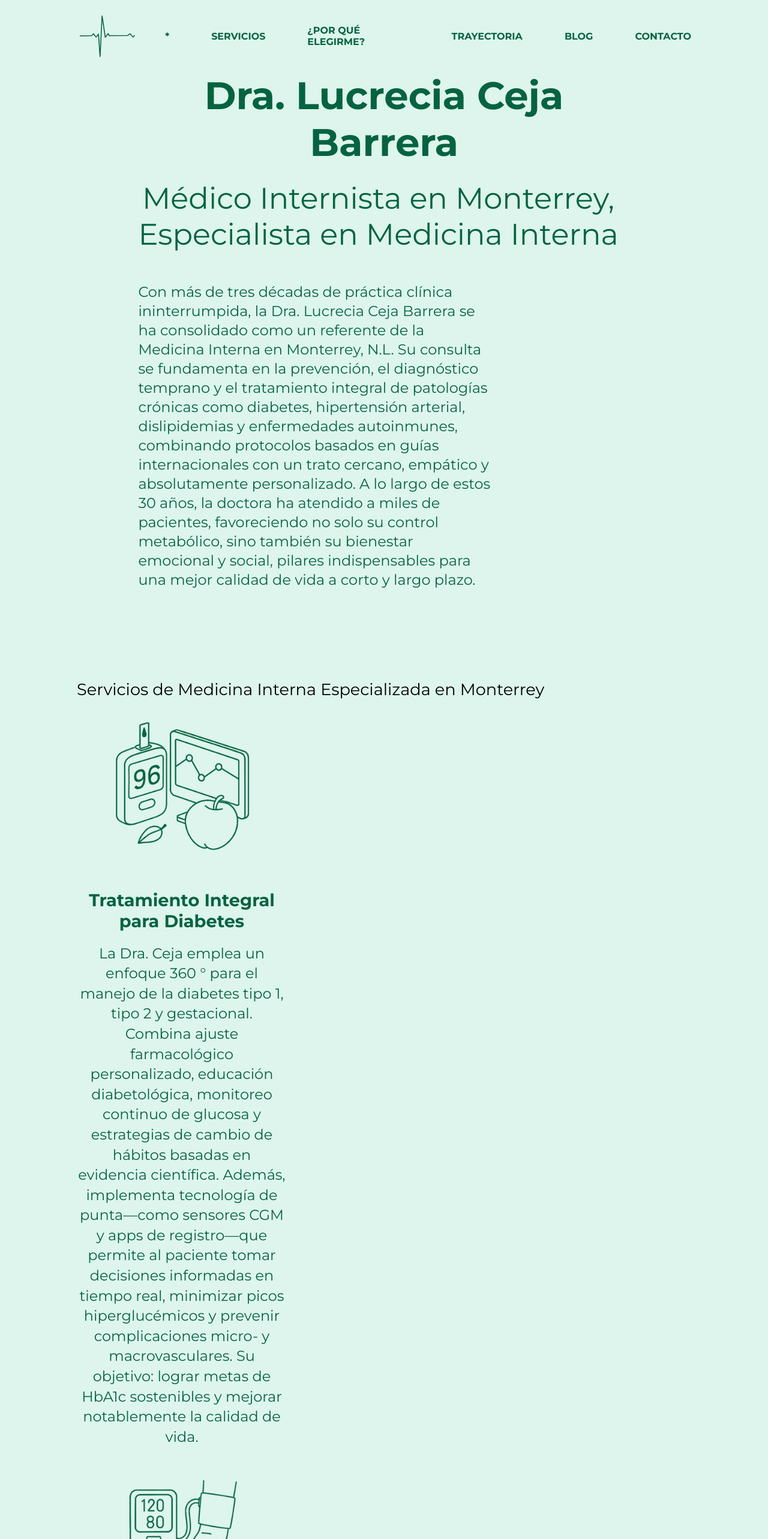
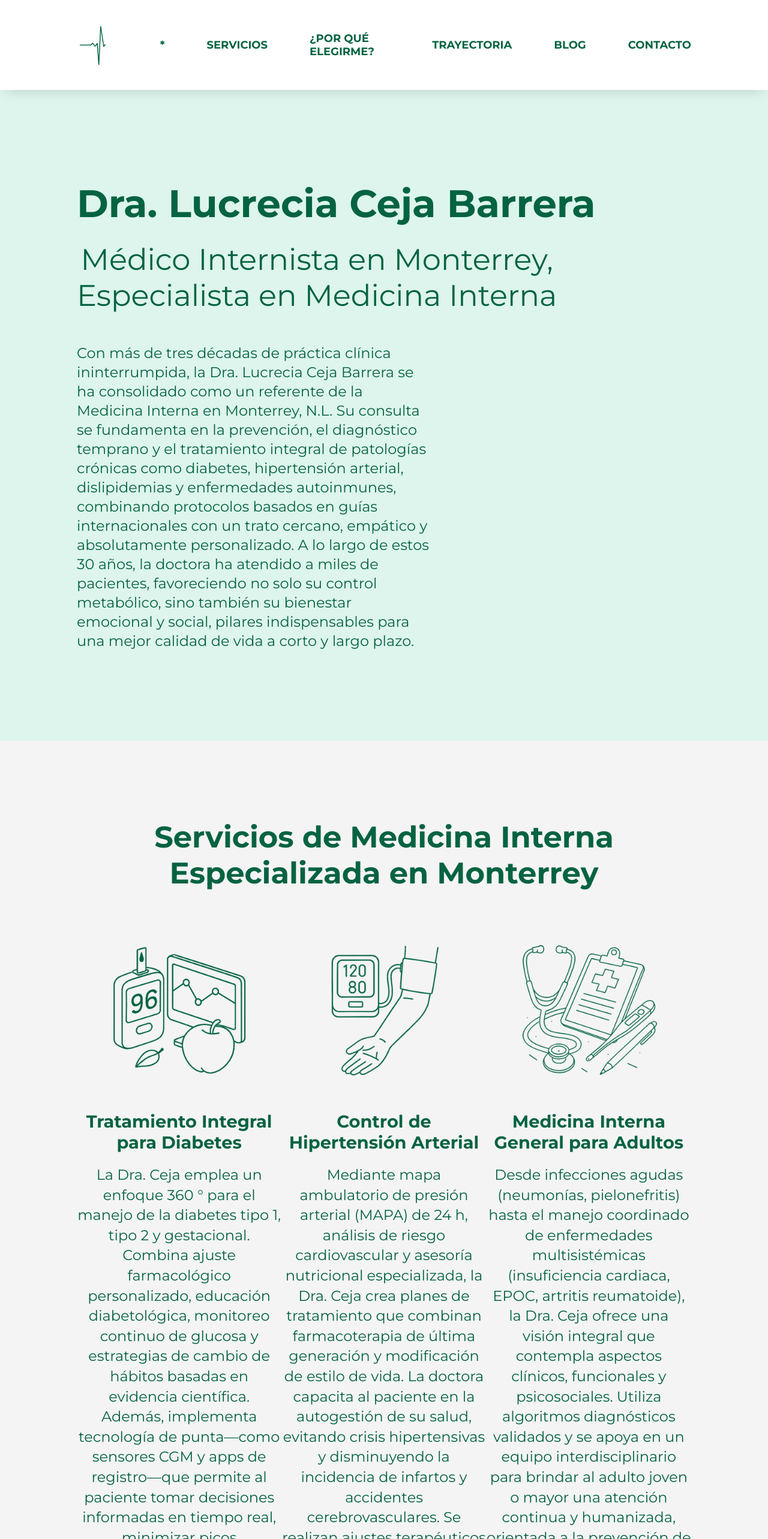
Before and after one commit to valentinobellini/BARRERA_FE, a React (Vite) app: page / in a window 1280 px wide. Shown: the top 2566 px of the page at 60% size. Built offline with nearby package versions, Linux system fonts and the light colour scheme; no server answers.

Commit message:
refactor: improve layout and styling of header, homepage, and services sections; hide scrollbar for better aesthetics

```diff
--- a/src/index.css
+++ b/src/index.css
@@ -1,11 +1,15 @@
 @import url('https://fonts.googleapis.com/css2?family=Montserrat:wght@400;500;600;700&display=swap');
 
+::-webkit-scrollbar {
+    display: none;
+}
 
 * {
     margin: 0;
     padding: 0;
     box-sizing: border-box;
     font-family: 'Montserrat', sans-serif;
+
 }
 
 body {
@@ -13,15 +17,22 @@ body {
 }
 
 header {
-    width: 80%;
-    height: 15vh;
+    width: 100%;
+    height: 150px;
     display: flex;
     flex-direction: column;
     justify-content: center;
     margin: auto;
+    margin-bottom: 150px;
     padding: 50px 0px;
-    /* background-color: blue; */
-    /* border: 2px dashed #bdeede; */
+    background-color: rgb(255, 255, 255);
+    box-shadow: 0px 5px 25px -10px rgba(0, 0, 0, 0.25);
+
+}
+
+.header-wrapper {
+    width: 80%;
+    margin: auto;
 
 }
 
@@ -57,7 +68,7 @@ footer a {
 }
 
 .homepage {
-    width: 80%;
+    width: 100%;
     display: flex;
     flex-direction: column;
     align-items: left;
@@ -103,7 +114,7 @@ footer a {
     text-decoration: none;
     color: #056341;
     font-weight: 800;
-    font-size: 1rem;
+    font-size: 18px;
     text-transform: uppercase;
 }
 
@@ -116,27 +127,49 @@ footer a {
     padding: 4px 8px;
 } */
 
-
 .services {
-    display: flex;
-    justify-content: space-between;
-    align-items: top;
-
-    /* border: 2px dashed #bdeede; */
+    background-color: #F4F4F4;
     margin-top: 150px;
     margin-bottom: 150px;
 }
 
+.services-wrapper {
+    align-items: top;
+    width: 80%;
+    margin: auto;
+    padding: 130px 0px;
+}
+
+.services-wrapper h2 {
+    font-size: 3.1rem;
+    font-weight: 800;
+    color: #056341;
+    width: 800px;
+    margin: auto;
+    text-align: center;
+    margin-bottom: 56px;
+}
 
 
+.services-card-wrapper {
+    display: flex;
+    justify-content: space-between;
+}
 
 
-.references {}
+.references {
+    width: 80%;
+    margin: auto;
+}
 
 .references h2 {
-    font-size: 1.8rem;
-    font-weight: 700;
+    font-size: 3.1rem;
+    font-weight: 800;
     color: #056341;
+    width: 800px;
+    margin: auto;
+    text-align: center;
+    margin-bottom: 56px;
 }
 
 
```
